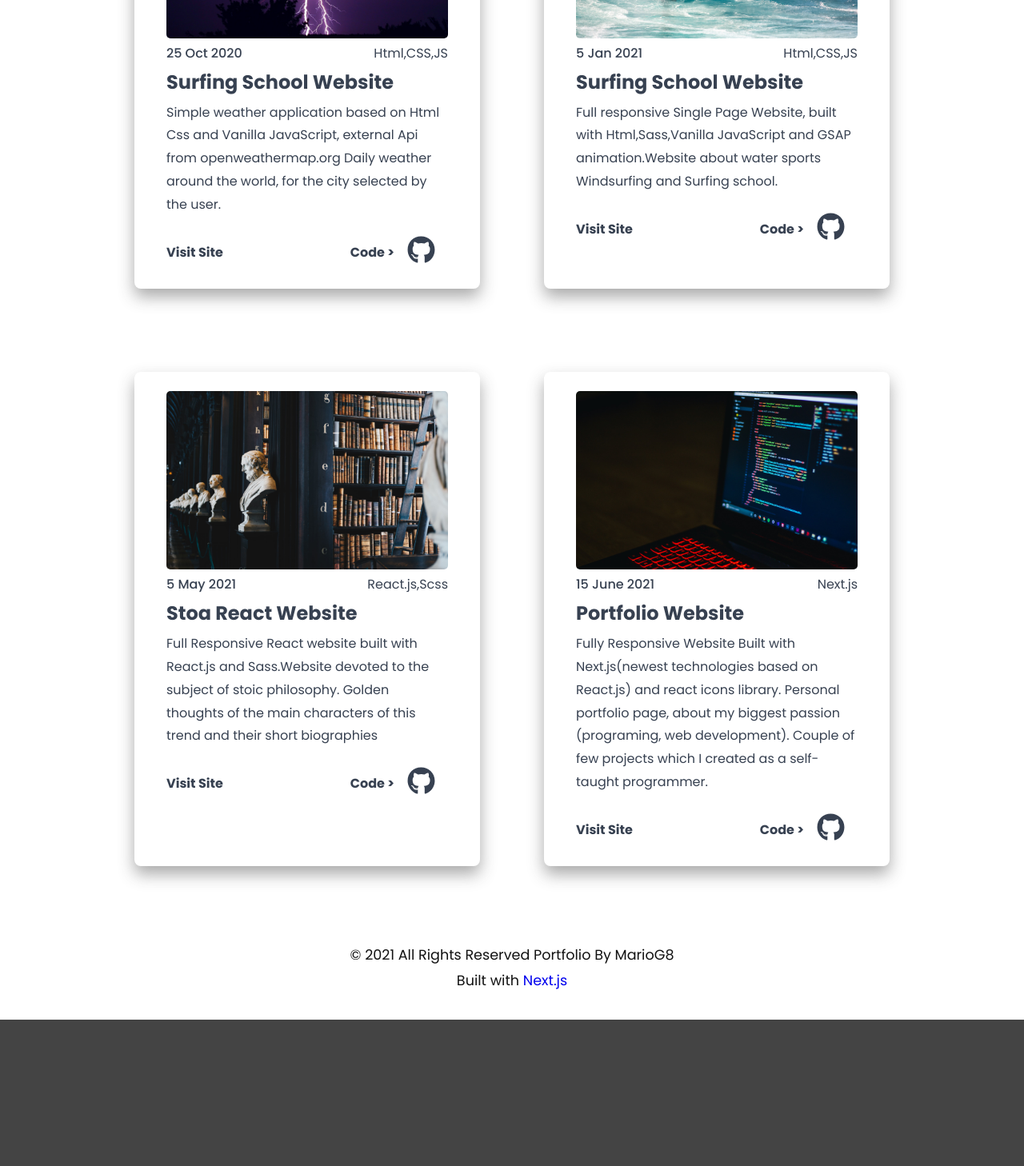
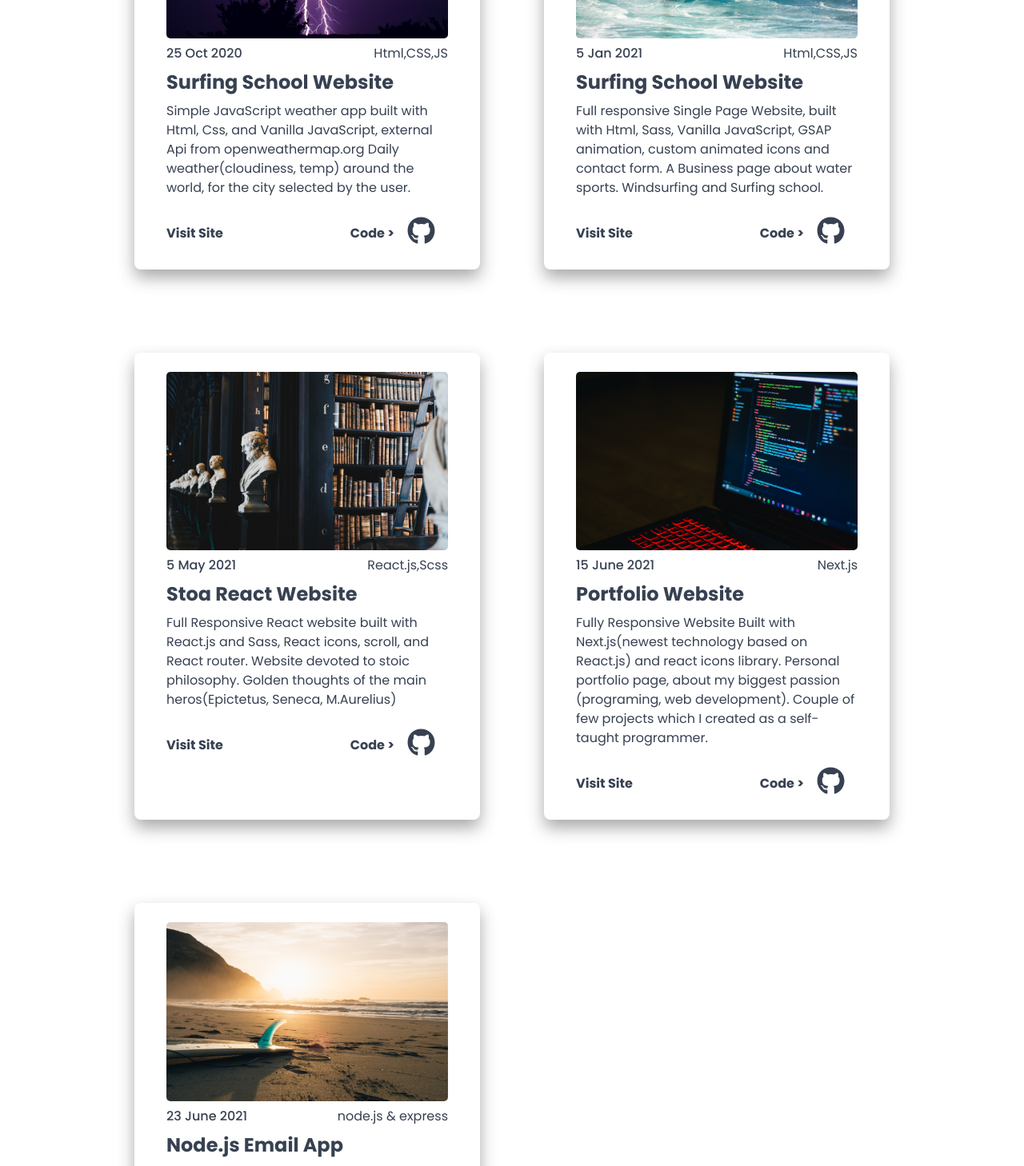
Before and after one commit to john-adam-js/next.js-skills-web, a Next.js app: page /projects in a window 1280 px wide. Shown: the part 800-2258 px from the top of the page at 80% size. Before the commit the page ends 2075 px from the top, so only its background shows below. Built offline with nearby package versions, Linux system fonts and the light colour scheme.

Commit message:
Updated project page and text content

```diff
--- a/pages/projects/index.js
+++ b/pages/projects/index.js
@@ -20,8 +20,8 @@ function ProjectsPage() {
           date="25 Oct 2020"
           lang="Html,CSS,JS"
           title="Surfing School Website"
-          description="Simple weather application based on Html Css and Vanilla JavaScript, external Api from openweathermap.org
-          Daily weather around the world, for the city selected by the user. "
+          description="Simple JavaScript weather app built with  Html, Css, and Vanilla JavaScript, external Api from openweathermap.org
+          Daily weather(cloudiness, temp) around the world, for the city selected by the user."
           link="https://weather-application-mario.netlify.app/"
           git="https://github.com/MarioG8?tab=repositories"
         />
@@ -30,7 +30,7 @@ function ProjectsPage() {
           date="5 Jan 2021"
           lang="Html,CSS,JS"
           title="Surfing School Website"
-          description="Full responsive Single Page Website, built with Html,Sass,Vanilla JavaScript and GSAP animation.Website about water sports Windsurfing and Surfing school."
+          description="Full responsive Single Page Website, built with Html,   Sass, Vanilla JavaScript, GSAP animation, custom animated icons and contact form. A Business page about water sports. Windsurfing and Surfing school."
           link="https://killerwhale.netlify.app/"
           git="https://github.com/MarioG8?tab=repositories"
         />
@@ -39,8 +39,8 @@ function ProjectsPage() {
           date="5 May 2021"
           lang="React.js,Scss"
           title="Stoa React Website"
-          description="Full Responsive React website built with React.js and Sass.Website devoted to the subject of stoic philosophy.
-          Golden thoughts of the main characters of this trend and their short biographies "
+          description="Full Responsive React website built with React.js and Sass, React icons, scroll, and React router. Website devoted to stoic philosophy.
+          Golden thoughts of the main heros(Epictetus, Seneca, M.Aurelius)"
           link="https://stoa-app.netlify.app/"
           git="https://github.com/MarioG8?tab=repositories"
         />
@@ -49,8 +49,17 @@ function ProjectsPage() {
           date="15 June 2021"
           lang="Next.js"
           title="Portfolio Website"
-          description="Fully Responsive Website Built with Next.js(newest technologies based on React.js) and react icons library. Personal portfolio page, about my biggest passion (programing, web development). Couple of few projects which I created as a self-taught programmer."
+          description="Fully Responsive Website Built with Next.js(newest technology based on React.js) and react icons library. Personal portfolio page, about my biggest passion (programing, web development). Couple of few projects which I created as a self-taught programmer."
           link="/"
+          git="https://github.com/MarioG8?tab=repositories"
+        />
+        <Card
+          img="/images/nodemailer.jpg"
+          date="23 June 2021"
+          lang="node.js & express"
+          title="Node.js Email App"
+          description="Node.js and Express application using handlebars and Nodemailer module add to simple responsive contact form. Nodemailer - module for node.js apps to allow easy email sending to list of users which we will specify. Deployed on the Heroku."
+          link="https://nodejs-email-app.herokuapp.com/"
           git="https://github.com/MarioG8?tab=repositories"
         />
       </main>
--- a/styles/Card.module.css
+++ b/styles/Card.module.css
@@ -38,8 +38,9 @@
 }
 .card_title > p {
   margin-top: 0.5rem;
-  line-height: 1.8;
+  line-height: 1.5;
 }
+
 .card_links_container {
   margin-top: 1.5rem;
   display: flex;
```
Also changed, not shown: public/images/nodemailer.jpg (added).
